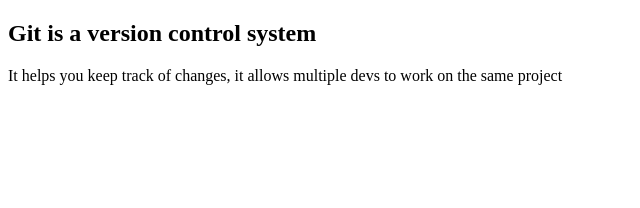
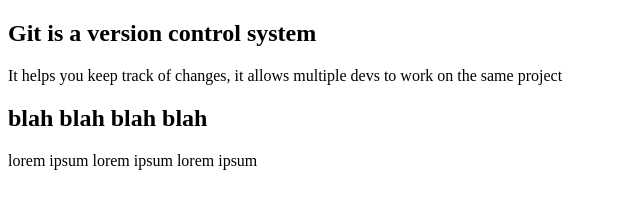
Before and after one commit to Oluwaseun2003/GitFold, a plain HTML site: page index.html in a window 1280 px wide. Shown: the whole page, without its empty margins (0-640 px from the left). Drawn offline with Linux system fonts and the light colour scheme.

Commit message:
made further changes to the HTML and MD fil and created a new file

```diff
--- a/index.html
+++ b/index.html
@@ -11,6 +11,11 @@
             <h1>Git is a version control system</h1>
             <p>It helps you keep track of changes, it allows multiple devs to work on the same project</p>
         </section>
+
+        <section>
+            <h2>blah blah blah blah</h2>
+            <p>lorem ipsum lorem ipsum lorem ipsum</p>
+        </section>
     </main>
 
 </body>
--- /dev/null
+++ b/style.css
@@ -0,0 +1,4 @@
+body{
+    background-color: yellow;
+    text-transform: capitalize;
+}
```
Also changed, not shown: 1 other file.
